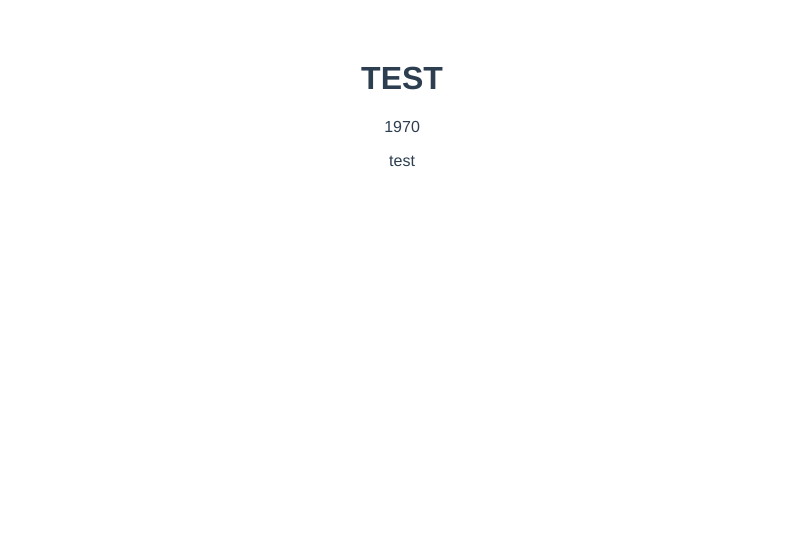
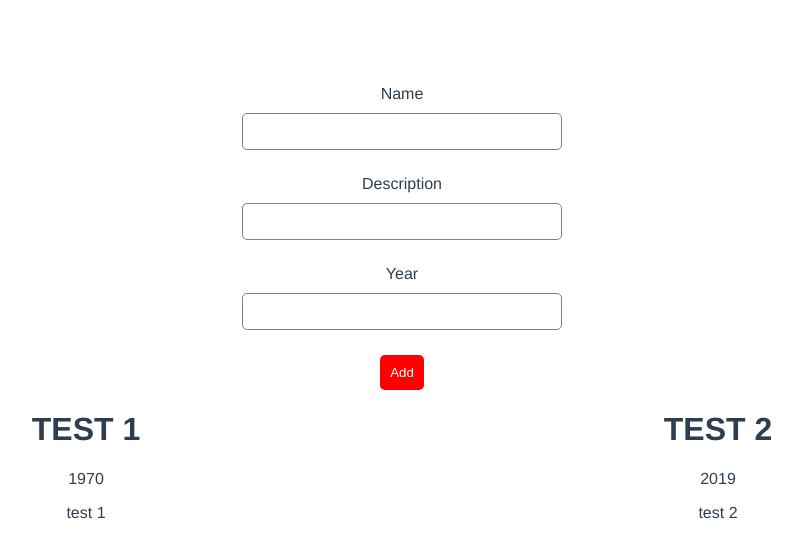
Before and after one commit to serge-prysiazhnyi/vue_course, a Vue app: page / in a window 1280 px wide. Shown: the top 558 px of the page, without its empty margins (238-1040 px from the left). Built offline with nearby package versions, Linux system fonts and the light colour scheme.

Commit message:
app updated, listManager started

```diff
--- a/src/App.vue
+++ b/src/App.vue
@@ -1,30 +1,57 @@
 <template>
   <div id="app">
-    <app-car
-      :name="name"
-      :desc='desc'
-      :year="year"
-    ></app-car>
+    <header>
+      <appListManager :addCar="addCar"></appListManager>
+    </header>
+    <div class="wrapper">
+      <app-car
+        v-for="car in cars"
+        :key="car.id"
+        :name="car.name"
+        :desc="car.desc"
+        :year="car.year"
+      ></app-car>
+    </div>
   </div>
 </template>
 
 <script>
-import Car from './components/car.vue'
+import Car from './components/car.vue';
+import ListManager from './components/listManager';
 
 export default {
   data() {
     return {
-      name: 'test',
-      desc: 'test',
-      year: 1970
+      cars: [
+        {
+          id: 0,
+          name: 'test 1',
+          desc: 'test 1',
+          year: 1970,
+        },
+        {
+          id: 1,
+          name: 'test 2',
+          desc: 'test 2',
+          year: 2019,
+        },
+      ]
     }
   },
   name: 'app',
   components: {
-    appCar: Car
+    appCar: Car,
+    appListManager: ListManager
   },
   methods: {
-
+    addCar( ) {
+      // const newCar = {
+      //   name,
+      //   desc,
+      //   year
+      // }
+      // this.cars.push(newCar);
+    }
   },
 }
 </script>
@@ -38,4 +65,9 @@ export default {
   color: #2c3e50;
   margin-top: 60px;
 }
+.wrapper {
+  display: flex;
+  align-items: center;
+  justify-content: space-around;
+}
 </style>
--- a/src/components/car.vue
+++ b/src/components/car.vue
@@ -1,5 +1,5 @@
 <template>
-    <div>
+    <div class="car-card">
         <h1>{{ name }}</h1>
         <p class="year">{{ year }}</p>
         <p>{{ desc }}</p>
--- /dev/null
+++ b/src/components/listManager.vue
@@ -0,0 +1,73 @@
+<template>
+    <div class="list-manager-wr">
+        <div class="input-wr">
+            <label for="name" placeholder="name">Name</label>
+            <input type="text" name='name'>
+        </div>
+        <div class="input-wr">
+            <label for="desc" placeholder="desc">Description</label>
+            <input type="text" name='desc'>
+        </div>
+        <div class="input-wr">
+            <label for="year" placeholder="year">Year</label>
+            <input type="text" name='year'>
+        </div>
+        <div class="btn-wr">
+            <button class="submit" @click="addCar" href="#">Add</button>
+        </div>
+    </div>
+</template>
+
+<script>
+export default {
+    props: {
+        addCar: {
+            type: Function
+        }
+    },
+    methods: {
+
+    },
+    watch: {
+
+    },
+}
+</script>
+
+<style lang="scss" scoped>
+    .list-manager-wr {
+        width: 50%;
+        margin: auto;
+        display: flex;
+        flex-direction: column;
+        justify-content: center;
+        align-items: center;
+
+        .input-wr {
+            margin-top: 25px;
+            width: 100%;
+            max-width: 320px;
+            display: flex;
+            flex-direction: column;
+
+            input {
+                margin-top: 10px;
+                padding: 10px;
+                border: 1px solid gray;
+                border-radius: 5px;
+            }
+        }
+        .btn-wr {
+            margin-top: 25px;
+            max-width: 320px;
+
+            .submit {
+                border: none;
+                padding: 10px;
+                border-radius: 5px;
+                color: #ffffff;
+                background: red;
+            }
+        }
+    }
+</style>
```
